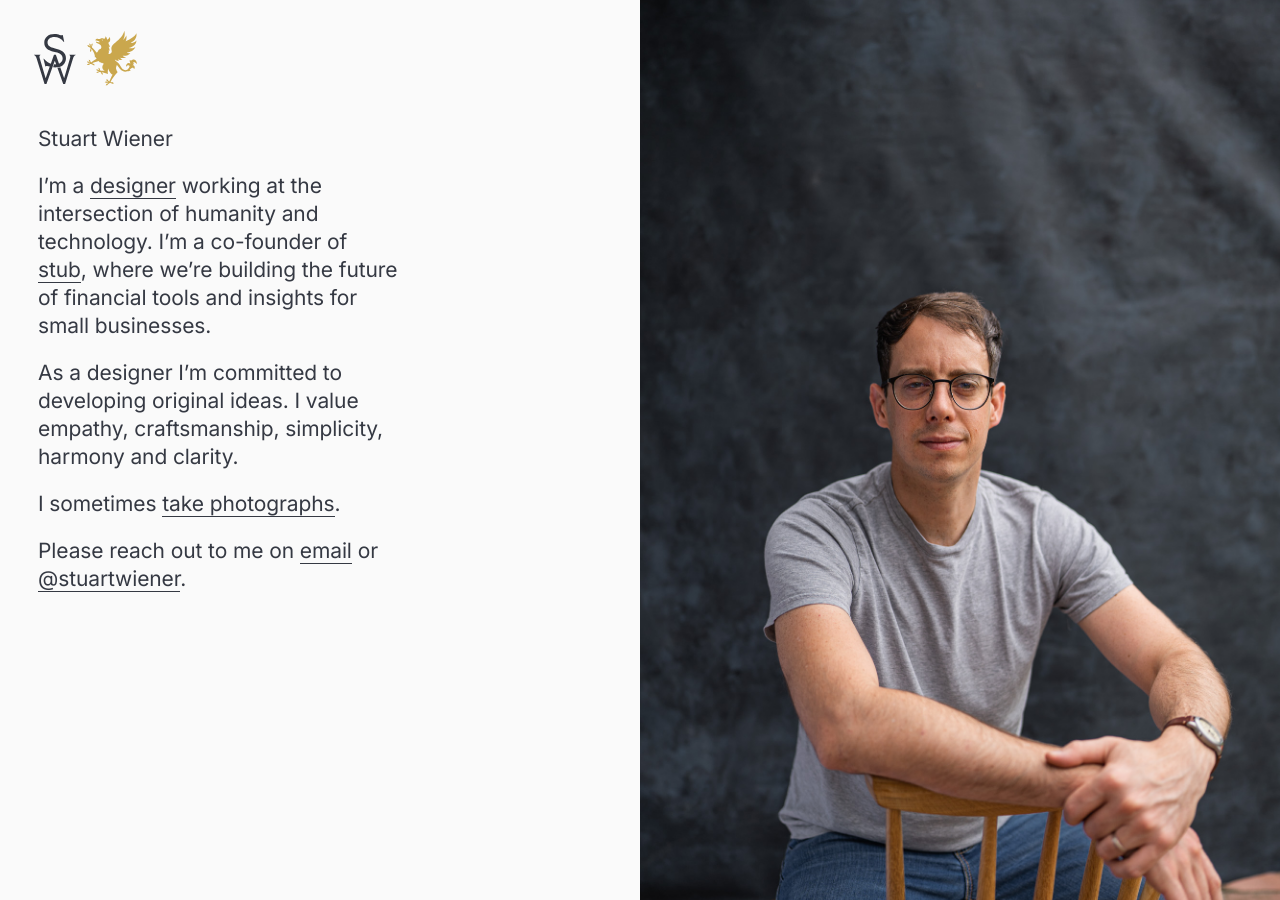
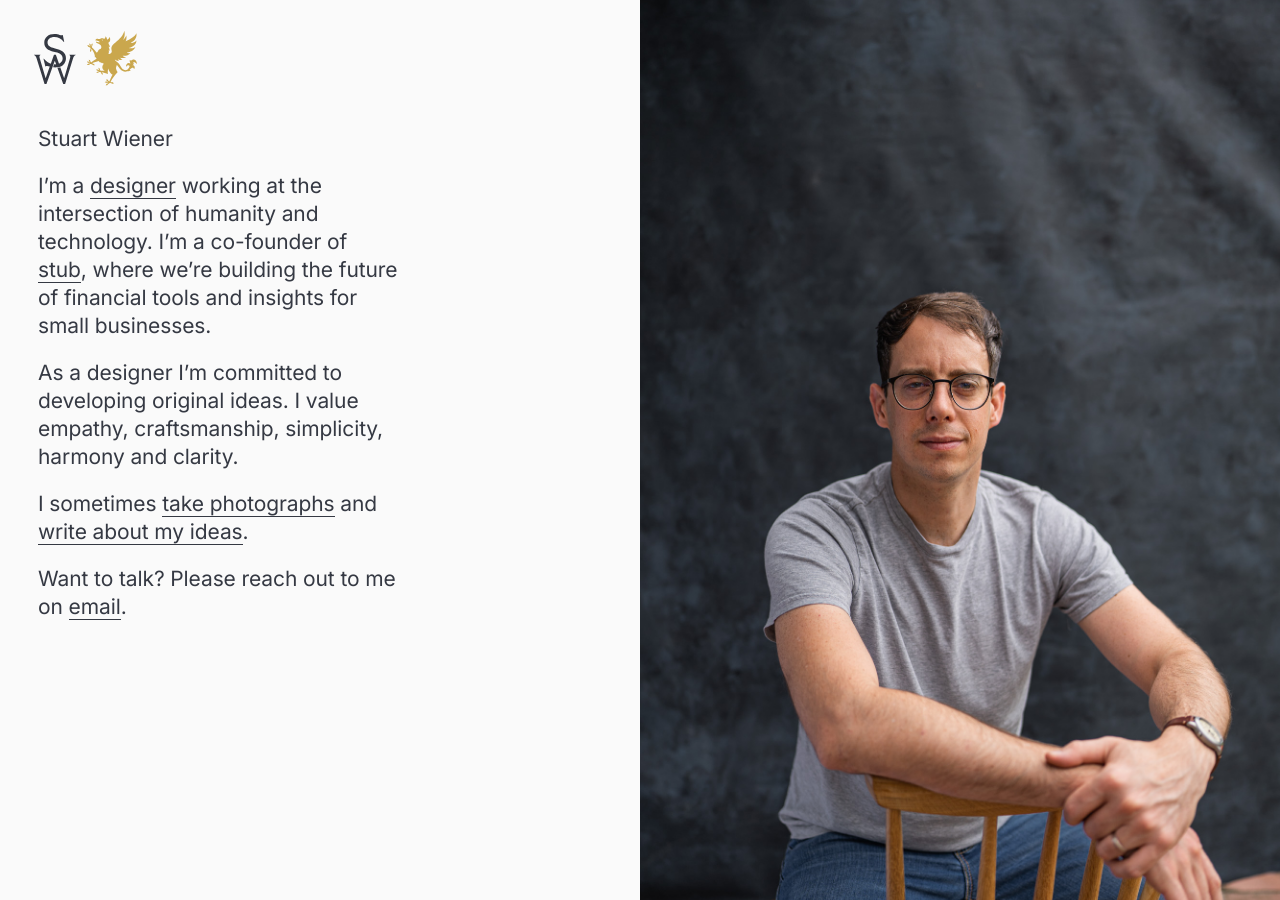
Before and after one commit to stuartwiener/stuartwiener.github.io, a Jekyll site: the page built from index.html, in a window 1280 px wide. Built offline with Jekyll 4.4.1, drawn with Linux system fonts in a browser that asks for light colours.

Commit message:
content update

```diff
--- a/index.html
+++ b/index.html
@@ -10,6 +10,6 @@ show_background: true
 
 <p>As a designer I’m committed to developing original ideas. I value empathy, craftsmanship, simplicity, harmony and clarity.</p>
 
-<p>I sometimes <a href="https://www.instagram.com/stuartwiener/">take photographs</a>.</p>
+<p>I sometimes <a href="https://www.instagram.com/stuartwiener/">take photographs</a> and <a href="https://stuartwiener.substack.com/">write about my ideas</a>.</p>
 
-<p>Please reach out to me on <a onclick="window.location.href='mailto:hello'+'@'+'stuartwiener.com';">email</a> or <a href="https://twitter.com/stuartwiener">@stuartwiener</a>.</p>
+<p>Want to talk? Please reach out to me on <a onclick="window.location.href='mailto:hello'+'@'+'stuartwiener.com';">email</a>.</p>
```
